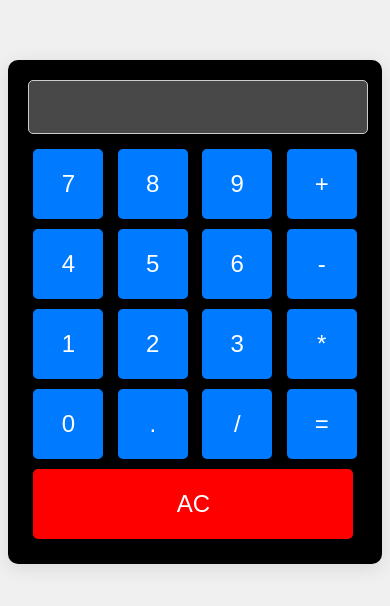
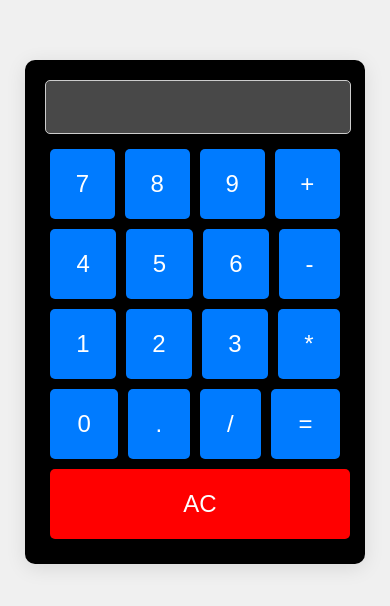
Before and after one commit to manii75/Calculater, a plain HTML site: page index.html in a window 390 px wide. Shown: the part 118-724 px from the top of the page. Drawn offline with Linux system fonts and the light colour scheme.

Commit message:
responsive

```diff
--- a/index.html
+++ b/index.html
@@ -11,6 +11,7 @@
         <input class="in" id="out" type="text" disabled>
 
         <br>
+       <div class="main">
 
         <button onclick="num(7)" class="butn2" id="seven">7</button>
         <button onclick="num(8)" class="butn2" id="eight">8</button>
@@ -32,8 +33,10 @@
         <button onclick="oper('/')" class="butn2" id="divide">/</button>
         <button onclick="result()" class="butn2" id="equal">=</button>
         <br>
+       </div>
 
-        <button onclick="clearDisplay()" class="butn2" id="clear" style="width: 320px;background-color: red;">AC</button>
+
+        <button onclick="clearDisplay()" class="butn2" id="clear" style="width: 100%;background-color: red;">AC</button>
     </div>
 </body>
 <script>
--- a/style.css
+++ b/style.css
@@ -14,6 +14,7 @@ body {
     border-radius: 10px;
     box-shadow: 0 4px 20px rgba(0, 0, 0, 0.1);
     padding: 20px;
+    width: 300px;
 }
 
 .in {
@@ -27,9 +28,14 @@ body {
     margin-bottom: 10px;
     color: white;
 }
+.main{
+    display: flex;
+    flex-wrap: wrap;
 
+}
 .butn2 {
-    width: 70px;
+    flex-grow: 1;
+    min-width: 60px;
     height: 70px;
     font-size: 24px;
     border: none;
@@ -48,3 +54,5 @@ body {
 .butn2:active {
     background-color: #004494;
 }
+
+/* style.css */
```
